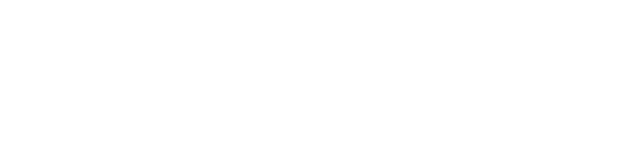
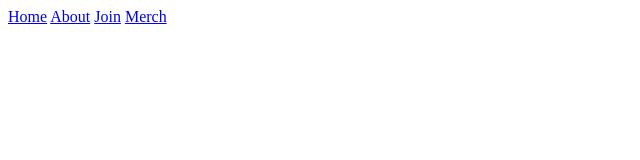
Before and after one commit to Aclixion/Vice_X_Club, a plain HTML site: page index.html in a window 1280 px wide. Shown: the whole page, without its empty margins (0-640 px from the left). Drawn offline with Linux system fonts and the light colour scheme.

Commit message:
Add nav links

```diff
--- a/index.html
+++ b/index.html
@@ -8,7 +8,12 @@
 </head>
 <body>
     <nav>
-
+        <div class="nav-links-section">
+            <a href="#" class="nav-link">Home</a>
+            <a href="#" class="nav-link">About</a>
+            <a href="#" class="nav-link">Join</a>
+            <a href="#" class="nav-link">Merch</a>
+        </div>
     </nav>
 </body>
 </html>
```
